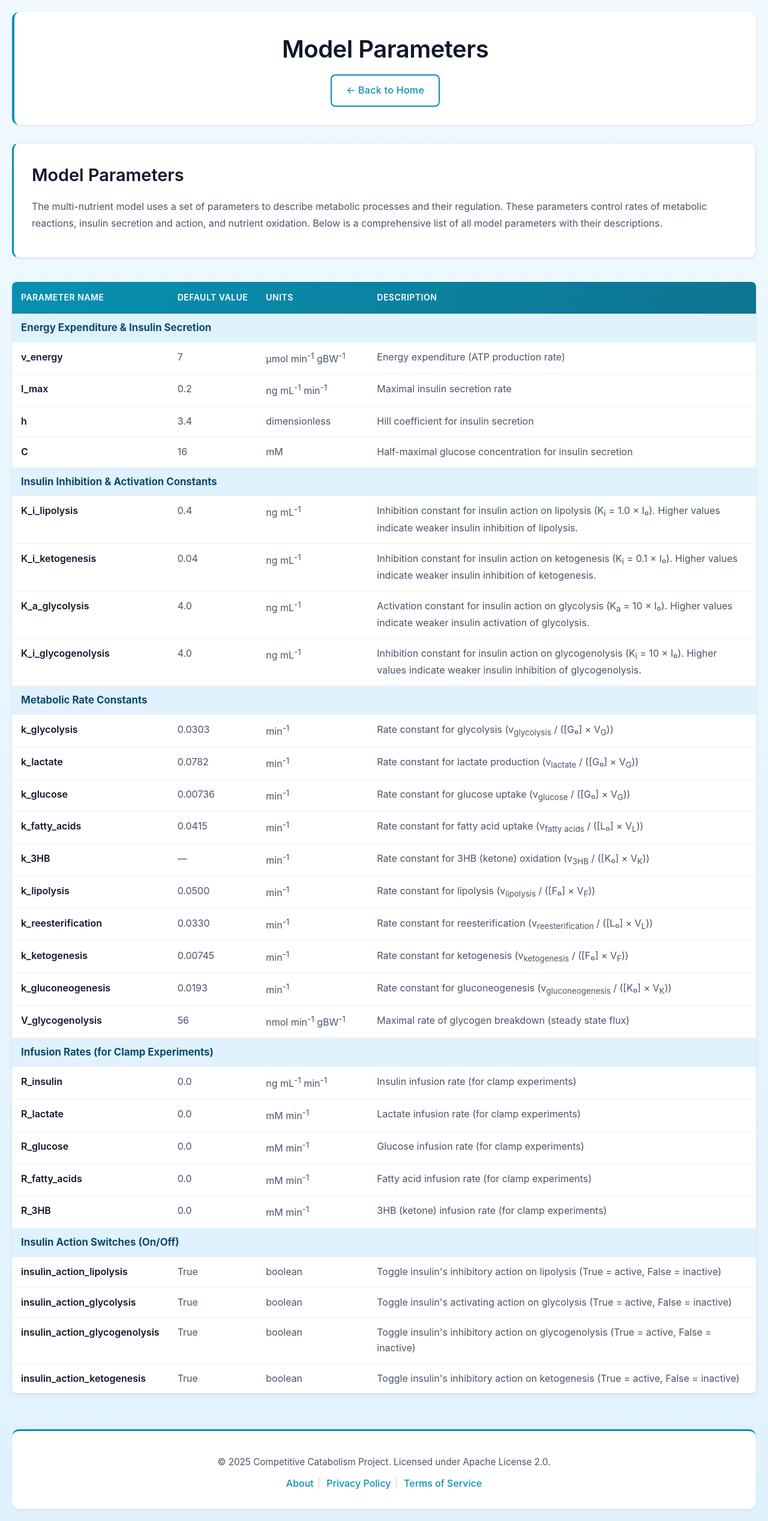
After one commit to weilandtd/CompetitiveCatabolism, a Flask app: page /parameters in a window 1280 px wide. The commit adds this page. Shown: the whole page at 60% size. Run offline with Flask 2, Linux system fonts and the light colour scheme.

Commit message:
ADD: Parameter descriptions for new users

```diff
--- a/web_app/app.py
+++ b/web_app/app.py
@@ -171,6 +171,11 @@ def privacy():
 def terms():
     """Terms of service page"""
     return render_template('terms.html')
+
+@app.route('/parameters')
+def parameters():
+    """Parameters description page"""
+    return render_template('parameters.html')
 
 @app.route('/dynamic_response')
 def dynamic_response():
--- a/web_app/template/dynamic_response.html
+++ b/web_app/template/dynamic_response.html
@@ -31,7 +31,7 @@
                 </div>
 
                 <div class="form-group">
-                    <label for="parameter">Parameter to Perturb</label>
+                    <label for="parameter">Parameter to Perturb <a href="/parameters" style="color: #0891b2; font-size: 0.9em; font-weight: normal; text-decoration: none; border-bottom: 1px dotted #0891b2; transition: color 0.2s, border-color 0.2s;" onmouseover="this.style.color='#0e7490'; this.style.borderColor='#0e7490';" onmouseout="this.style.color='#0891b2'; this.style.borderColor='#0891b2';">(learn more)</a></label>
                     <select id="parameter">
                         {% for param in parameter_names %}
                         <option value="{{ param }}" {% if param == 'I_max' %}selected{% endif %}>{{ parameter_descriptions.get(param, param) }} ({{ parameter_latex.get(param, param) }})</option>
--- a/web_app/template/index.html
+++ b/web_app/template/index.html
@@ -26,7 +26,11 @@
                          <a href="https://www.biorxiv.org/">here</a>).
                         This web application allows you to manipulate parameters to reproduce the finding we present in the publication,
                         and also to explore new scenarios beyond those described in the paper.
-                        We hope this tool will help you understand metabolic fuel competition and its implications for metabolic health.
+                        We hope this tool will help you understand fuel competition and its implications for metabolic health.
+                    </p>
+                    <p>
+                        <strong>New to the model?</strong> Check out the <a href="/parameters">model parameters</a>
+                        to understand their physiological meaning.
                     </p>
                 </div>
                 <div style="flex: 1; min-width: 300px; text-align: center;">
--- a/web_app/template/obesity.html
+++ b/web_app/template/obesity.html
@@ -156,7 +156,7 @@
                 <h3>Optional Perturbation (shown as dashed line)</h3>
 
                 <div class="form-group">
-                    <label for="perturbation_param">Perturbation Parameter</label>
+                    <label for="perturbation_param">Perturbation Parameter <a href="/parameters" style="color: #0891b2; font-size: 0.9em; font-weight: normal; text-decoration: none; border-bottom: 1px dotted #0891b2; transition: color 0.2s, border-color 0.2s;" onmouseover="this.style.color='#0e7490'; this.style.borderColor='#0e7490';" onmouseout="this.style.color='#0891b2'; this.style.borderColor='#0891b2';">(learn more)</a></label>
                     <select id="perturbation_param">
                         <option value="">None</option>
                         {% for param in parameter_names %}
--- /dev/null
+++ b/web_app/template/parameters.html
@@ -0,0 +1,327 @@
+<!DOCTYPE html>
+<html lang="en">
+<head>
+    <meta charset="UTF-8">
+    <title>Model Parameters - Competitive Catabolism</title>
+    <meta name="viewport" content="width=device-width, initial-scale=1.0">
+    <link rel="stylesheet" href="/static/style.css">
+    <style>
+        .parameters-table {
+            width: 100%;
+            border-collapse: collapse;
+            margin: 20px 0;
+            background: white;
+            box-shadow: 0 2px 4px rgba(0,0,0,0.1);
+            border-radius: 8px;
+            overflow: hidden;
+        }
+
+        .parameters-table thead {
+            background: linear-gradient(135deg, #0891b2 0%, #0e7490 100%);
+            color: white;
+        }
+
+        .parameters-table th {
+            padding: 15px;
+            text-align: left;
+            font-weight: 600;
+            font-size: 14px;
+            text-transform: uppercase;
+            letter-spacing: 0.5px;
+        }
+
+        .parameters-table td {
+            padding: 12px 15px;
+            border-bottom: 1px solid #f0f0f0;
+            vertical-align: top;
+        }
+
+        .parameters-table tr:hover {
+            background-color: #f0f9ff;
+        }
+
+        .parameters-table tr:last-child td {
+            border-bottom: none;
+        }
+
+        .param-name {
+            font-weight: 600;
+            color: #0f172a;
+        }
+
+        .param-symbol {
+            font-style: italic;
+            color: #0891b2;
+            font-family: 'Times New Roman', serif;
+            font-size: 1.1em;
+        }
+
+        .param-description {
+            color: #475569;
+            line-height: 1.6;
+        }
+
+        .category-header {
+            background: #e0f2fe !important;
+            font-weight: 700;
+            color: #0c4a6e;
+            font-size: 1.05em;
+        }
+
+        .category-header td {
+            padding: 10px 15px !important;
+        }
+
+        .info-section h2 {
+            color: #0f172a;
+            margin-bottom: 15px;
+            font-size: 1.8em;
+            font-weight: 600;
+        }
+
+        .info-section h3 {
+            color: #0c4a6e;
+            margin-top: 25px;
+            margin-bottom: 10px;
+            font-size: 1.3em;
+            font-weight: 600;
+        }
+
+        @media (max-width: 768px) {
+            .parameters-table {
+                font-size: 12px;
+            }
+
+            .parameters-table th,
+            .parameters-table td {
+                padding: 10px 8px;
+            }
+        }
+    </style>
+</head>
+<body>
+    <header>
+        <h1>Model Parameters</h1>
+        <a href="/" class="btn-secondary">← Back to Home</a>
+    </header>
+
+    <div class="container">
+        <div class="info-section">
+            <h2>Model Parameters</h2>
+            <p>
+                The multi-nutrient model uses a set of parameters to describe metabolic processes and their regulation.
+                These parameters control rates of metabolic reactions, insulin secretion and action, and nutrient oxidation.
+                Below is a comprehensive list of all model parameters with their descriptions.
+            </p>
+        </div>
+
+        <table class="parameters-table">
+            <thead>
+                <tr>
+                    <th style="width: 20%;">Parameter Name</th>
+                    <th style="width: 12%;">Default Value</th>
+                    <th style="width: 15%;">Units</th>
+                    <th style="width: 53%;">Description</th>
+                </tr>
+            </thead>
+            <tbody>
+                <!-- Energy and Insulin Secretion -->
+                <tr class="category-header">
+                    <td colspan="4">Energy Expenditure & Insulin Secretion</td>
+                </tr>
+                <tr>
+                    <td class="param-name">v_energy</td>
+                    <td class="param-description">7</td>
+                    <td class="param-description">μmol min<sup>-1</sup> gBW<sup>-1</sup></td>
+                    <td class="param-description">Energy expenditure (ATP production rate)</td>
+                </tr>
+                <tr>
+                    <td class="param-name">I_max</td>
+                    <td class="param-description">0.2</td>
+                    <td class="param-description">ng mL<sup>-1</sup> min<sup>-1</sup></td>
+                    <td class="param-description">Maximal insulin secretion rate</td>
+                </tr>
+                <tr>
+                    <td class="param-name">h</td>
+                    <td class="param-description">3.4</td>
+                    <td class="param-description">dimensionless</td>
+                    <td class="param-description">Hill coefficient for insulin secretion</td>
+                </tr>
+                <tr>
+                    <td class="param-name">C</td>
+                    <td class="param-description">16</td>
+                    <td class="param-description">mM</td>
+                    <td class="param-description">Half-maximal glucose concentration for insulin secretion</td>
+                </tr>
+
+                <!-- Insulin Action Parameters -->
+                <tr class="category-header">
+                    <td colspan="4">Insulin Inhibition & Activation Constants</td>
+                </tr>
+                <tr>
+                    <td class="param-name">K_i_lipolysis</td>
+                    <td class="param-description">0.4</td>
+                    <td class="param-description">ng mL<sup>-1</sup></td>
+                    <td class="param-description">Inhibition constant for insulin action on lipolysis (K<sub>i</sub> = 1.0 × I₀). Higher values indicate weaker insulin inhibition of lipolysis.</td>
+                </tr>
+                <tr>
+                    <td class="param-name">K_i_ketogenesis</td>
+                    <td class="param-description">0.04</td>
+                    <td class="param-description">ng mL<sup>-1</sup></td>
+                    <td class="param-description">Inhibition constant for insulin action on ketogenesis (K<sub>i</sub> = 0.1 × I₀). Higher values indicate weaker insulin inhibition of ketogenesis.</td>
+                </tr>
+                <tr>
+                    <td class="param-name">K_a_glycolysis</td>
+                    <td class="param-description">4.0</td>
+                    <td class="param-description">ng mL<sup>-1</sup></td>
+                    <td class="param-description">Activation constant for insulin action on glycolysis (K<sub>a</sub> = 10 × I₀). Higher values indicate weaker insulin activation of glycolysis.</td>
+                </tr>
+                <tr>
+                    <td class="param-name">K_i_glycogenolysis</td>
+                    <td class="param-description">4.0</td>
+                    <td class="param-description">ng mL<sup>-1</sup></td>
+                    <td class="param-description">Inhibition constant for insulin action on glycogenolysis (K<sub>i</sub> = 10 × I₀). Higher values indicate weaker insulin inhibition of glycogenolysis.</td>
+                </tr>
+
+                <!-- Metabolic Rate Constants -->
+                <tr class="category-header">
+                    <td colspan="4">Metabolic Rate Constants</td>
+                </tr>
+                <tr>
+                    <td class="param-name">k_glycolysis</td>
+                    <td class="param-description">0.0303</td>
+                    <td class="param-description">min<sup>-1</sup></td>
+                    <td class="param-description">Rate constant for glycolysis (v<sub>glycolysis</sub> / ([G₀] × V<sub>G</sub>))</td>
+                </tr>
+                <tr>
+                    <td class="param-name">k_lactate</td>
+                    <td class="param-description">0.0782</td>
+                    <td class="param-description">min<sup>-1</sup></td>
+                    <td class="param-description">Rate constant for lactate production (v<sub>lactate</sub> / ([G₀] × V<sub>G</sub>))</td>
+                </tr>
+                <tr>
+                    <td class="param-name">k_glucose</td>
+                    <td class="param-description">0.00736</td>
+                    <td class="param-description">min<sup>-1</sup></td>
+                    <td class="param-description">Rate constant for glucose uptake (v<sub>glucose</sub> / ([G₀] × V<sub>G</sub>))</td>
+                </tr>
+                <tr>
+                    <td class="param-name">k_fatty_acids</td>
+                    <td class="param-description">0.0415</td>
+                    <td class="param-description">min<sup>-1</sup></td>
+                    <td class="param-description">Rate constant for fatty acid uptake (v<sub>fatty acids</sub> / ([L₀] × V<sub>L</sub>))</td>
+                </tr>
+                <tr>
+                    <td class="param-name">k_3HB</td>
+                    <td class="param-description">—</td>
+                    <td class="param-description">min<sup>-1</sup></td>
+                    <td class="param-description">Rate constant for 3HB (ketone) oxidation (v<sub>3HB</sub> / ([K₀] × V<sub>K</sub>))</td>
+                </tr>
+                <tr>
+                    <td class="param-name">k_lipolysis</td>
+                    <td class="param-description">0.0500</td>
+                    <td class="param-description">min<sup>-1</sup></td>
+                    <td class="param-description">Rate constant for lipolysis (v<sub>lipolysis</sub> / ([F₀] × V<sub>F</sub>))</td>
+                </tr>
+                <tr>
+                    <td class="param-name">k_reesterification</td>
+                    <td class="param-description">0.0330</td>
+                    <td class="param-description">min<sup>-1</sup></td>
+                    <td class="param-description">Rate constant for reesterification (v<sub>reesterification</sub> / ([L₀] × V<sub>L</sub>))</td>
+                </tr>
+                <tr>
+                    <td class="param-name">k_ketogenesis</td>
+                    <td class="param-description">0.00745</td>
+                    <td class="param-description">min<sup>-1</sup></td>
+                    <td class="param-description">Rate constant for ketogenesis (v<sub>ketogenesis</sub> / ([F₀] × V<sub>F</sub>))</td>
+                </tr>
+                <tr>
+                    <td class="param-name">k_gluconeogenesis</td>
+                    <td class="param-description">0.0193</td>
+                    <td class="param-description">min<sup>-1</sup></td>
+                    <td class="param-description">Rate constant for gluconeogenesis (v<sub>gluconeogenesis</sub> / ([K₀] × V<sub>K</sub>))</td>
+                </tr>
+                <tr>
+                    <td class="param-name">V_glycogenolysis</td>
+                    <td class="param-description">56</td>
+                    <td class="param-description">nmol min<sup>-1</sup> gBW<sup>-1</sup></td>
+                    <td class="param-description">Maximal rate of glycogen breakdown (steady state flux)</td>
+                </tr>
+
+                <!-- Infusion Rates -->
+                <tr class="category-header">
+                    <td colspan="4">Infusion Rates (for Clamp Experiments)</td>
+                </tr>
+                <tr>
+                    <td class="param-name">R_insulin</td>
+                    <td class="param-description">0.0</td>
+                    <td class="param-description">ng mL<sup>-1</sup> min<sup>-1</sup></td>
+                    <td class="param-description">Insulin infusion rate (for clamp experiments)</td>
+                </tr>
+                <tr>
+                    <td class="param-name">R_lactate</td>
+                    <td class="param-description">0.0</td>
+                    <td class="param-description">mM min<sup>-1</sup></td>
+                    <td class="param-description">Lactate infusion rate (for clamp experiments)</td>
+                </tr>
+                <tr>
+                    <td class="param-name">R_glucose</td>
+                    <td class="param-description">0.0</td>
+                    <td class="param-description">mM min<sup>-1</sup></td>
+                    <td class="param-description">Glucose infusion rate (for clamp experiments)</td>
+                </tr>
+                <tr>
+                    <td class="param-name">R_fatty_acids</td>
+                    <td class="param-description">0.0</td>
+                    <td class="param-description">mM min<sup>-1</sup></td>
+                    <td class="param-description">Fatty acid infusion rate (for clamp experiments)</td>
+                </tr>
+                <tr>
+                    <td class="param-name">R_3HB</td>
+                    <td class="param-description">0.0</td>
+                    <td class="param-description">mM min<sup>-1</sup></td>
+                    <td class="param-description">3HB (ketone) infusion rate (for clamp experiments)</td>
+                </tr>
+
+                <!-- On/Off Switches -->
+                <tr class="category-header">
+                    <td colspan="4">Insulin Action Switches (On/Off)</td>
+                </tr>
+                <tr>
+                    <td class="param-name">insulin_action_lipolysis</td>
+                    <td class="param-description">True</td>
+                    <td class="param-description">boolean</td>
+                    <td class="param-description">Toggle insulin's inhibitory action on lipolysis (True = active, False = inactive)</td>
+                </tr>
+                <tr>
+                    <td class="param-name">insulin_action_glycolysis</td>
+                    <td class="param-description">True</td>
+                    <td class="param-description">boolean</td>
+                    <td class="param-description">Toggle insulin's activating action on glycolysis (True = active, False = inactive)</td>
+                </tr>
+                <tr>
+                    <td class="param-name">insulin_action_glycogenolysis</td>
+                    <td class="param-description">True</td>
+                    <td class="param-description">boolean</td>
+                    <td class="param-description">Toggle insulin's inhibitory action on glycogenolysis (True = active, False = inactive)</td>
+                </tr>
+                <tr>
+                    <td class="param-name">insulin_action_ketogenesis</td>
+                    <td class="param-description">True</td>
+                    <td class="param-description">boolean</td>
+                    <td class="param-description">Toggle insulin's inhibitory action on ketogenesis (True = active, False = inactive)</td>
+                </tr>
+            </tbody>
+        </table>
+    </div>
+
+    <footer class="site-footer">
+        <p>&copy; 2025 Competitive Catabolism Project. Licensed under Apache License 2.0.</p>
+        <div class="footer-links">
+            <a href="/about">About</a>
+            <a href="/privacy">Privacy Policy</a>
+            <a href="/terms">Terms of Service</a>
+        </div>
+    </footer>
+</body>
+</html>
--- a/web_app/template/tolerance_tests.html
+++ b/web_app/template/tolerance_tests.html
@@ -26,7 +26,7 @@
                 </div>
 
                 <div class="form-group">
-                    <label for="parameter">Parameter to Perturb (Optional)</label>
+                    <label for="parameter">Parameter to Perturb (Optional) <a href="/parameters" style="color: #0891b2; font-size: 0.9em; font-weight: normal; text-decoration: none; border-bottom: 1px dotted #0891b2; transition: color 0.2s, border-color 0.2s;" onmouseover="this.style.color='#0e7490'; this.style.borderColor='#0e7490';" onmouseout="this.style.color='#0891b2'; this.style.borderColor='#0891b2';">(learn more)</a></label>
                     <select id="parameter">
                         <option value="">None - Show Baseline Only</option>
                         {% for param in parameter_names %}
--- a/web_app/template/treatment.html
+++ b/web_app/template/treatment.html
@@ -29,7 +29,7 @@
                 </div>
 
                 <div class="form-group">
-                    <label for="disease_param">Additional Disease Parameter (Optional)</label>
+                    <label for="disease_param">Additional Disease Parameter (Optional) <a href="/parameters" style="color: #0891b2; font-size: 0.9em; font-weight: normal; text-decoration: none; border-bottom: 1px dotted #0891b2; transition: color 0.2s, border-color 0.2s;" onmouseover="this.style.color='#0e7490'; this.style.borderColor='#0e7490';" onmouseout="this.style.color='#0891b2'; this.style.borderColor='#0891b2';">(learn more)</a></label>
                     <select id="disease_param">
                         <option value="">None</option>
                         {% for param in parameter_names %}
```
Also changed, not shown: web_app/README.md.
